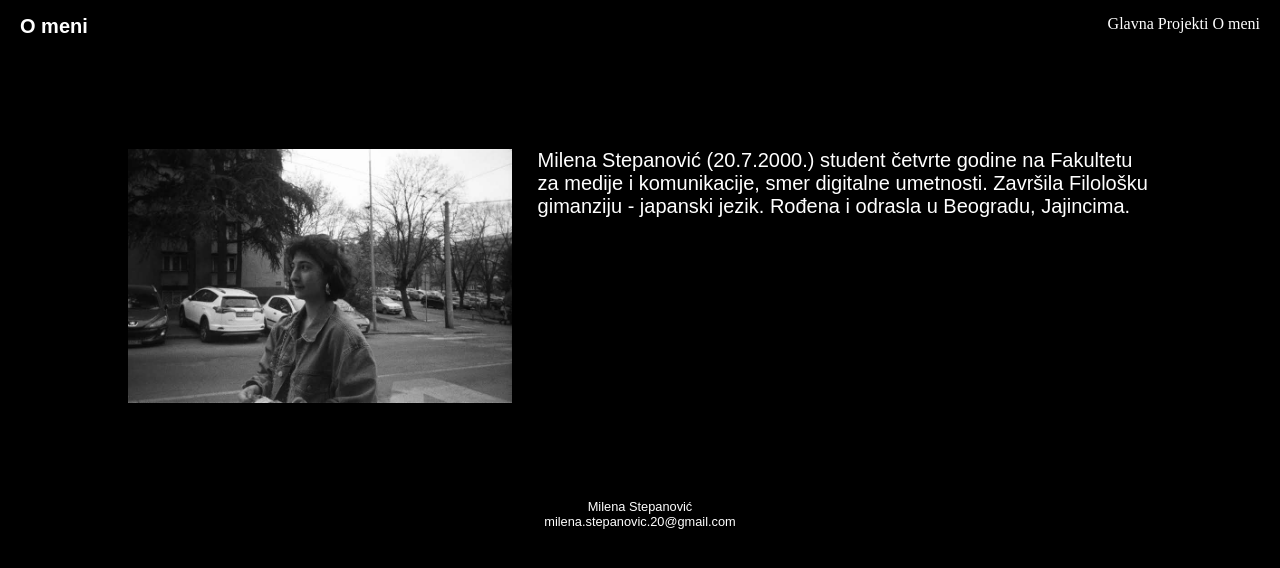
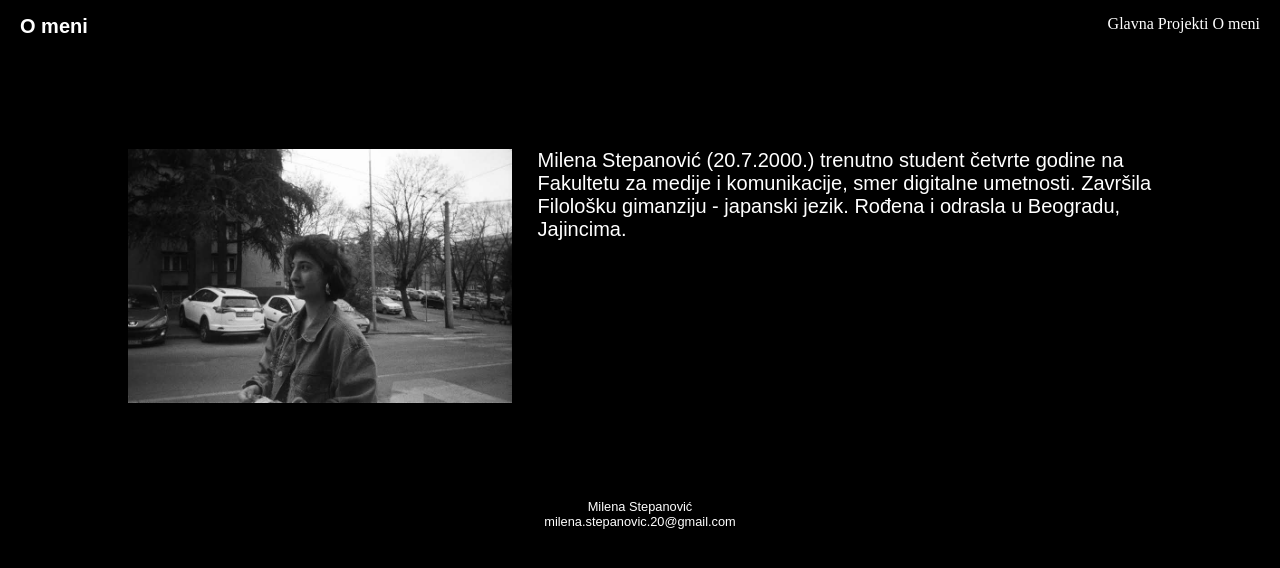
Before and after one commit to milena-stepanovic-20/portfolio.guthub.io, a plain HTML site: page omeni.html in a window 1280 px wide. Drawn offline with Linux system fonts and the light colour scheme.

Commit message:
Update omeni.html

```diff
--- a/omeni.html
+++ b/omeni.html
@@ -1,13 +1,12 @@
 <!DOCTYPE html>
 <html lang="en">
   <head>
-    <meta charset="UTF-8">
-    <meta name="viewport" content="width=device-width, initial-scale=1.0">
-    <link rel="stylesheet" href="styles.css">
+    <meta charset="UTF-8" />
+    <meta name="viewport" content="width=device-width, initial-scale=1.0" />
+    <link rel="stylesheet" href="styles.css" />
     <title>milena</title>
   </head>
   <body>
-
     <header>
       <div id="naslov">
         <h1>O meni</h1>
@@ -20,17 +19,19 @@
     </header>
 
     <main id="omeni">
+      <img src="images/ja.jpg" alt="" />
 
-
-        <img src="images/ja.jpg" alt="">
-
-       <div> <p>Milena Stepanović (20.7.2000.) student četvrte godine na Fakultetu za medije i komunikacije, smer digitalne umetnosti. Završila
-            Filološku gimanziju - japanski jezik. Rođena i odrasla u Beogradu, Jajincima.
-        </p></div>
+      <div>
+        <p>
+          Milena Stepanović (20.7.2000.) trenutno student četvrte godine na
+          Fakultetu za medije i komunikacije, smer digitalne umetnosti. Završila
+          Filološku gimanziju - japanski jezik. Rođena i odrasla u Beogradu,
+          Jajincima.
+        </p>
+      </div>
     </main>
     <footer>
-        <p>Milena Stepanović
-            <br>milena.stepanovic.20@gmail.com </p>
+      <p>Milena Stepanović <br />milena.stepanovic.20@gmail.com</p>
     </footer>
   </body>
 </html>
```
Lines whose indentation alone changed are shown as unchanged.
